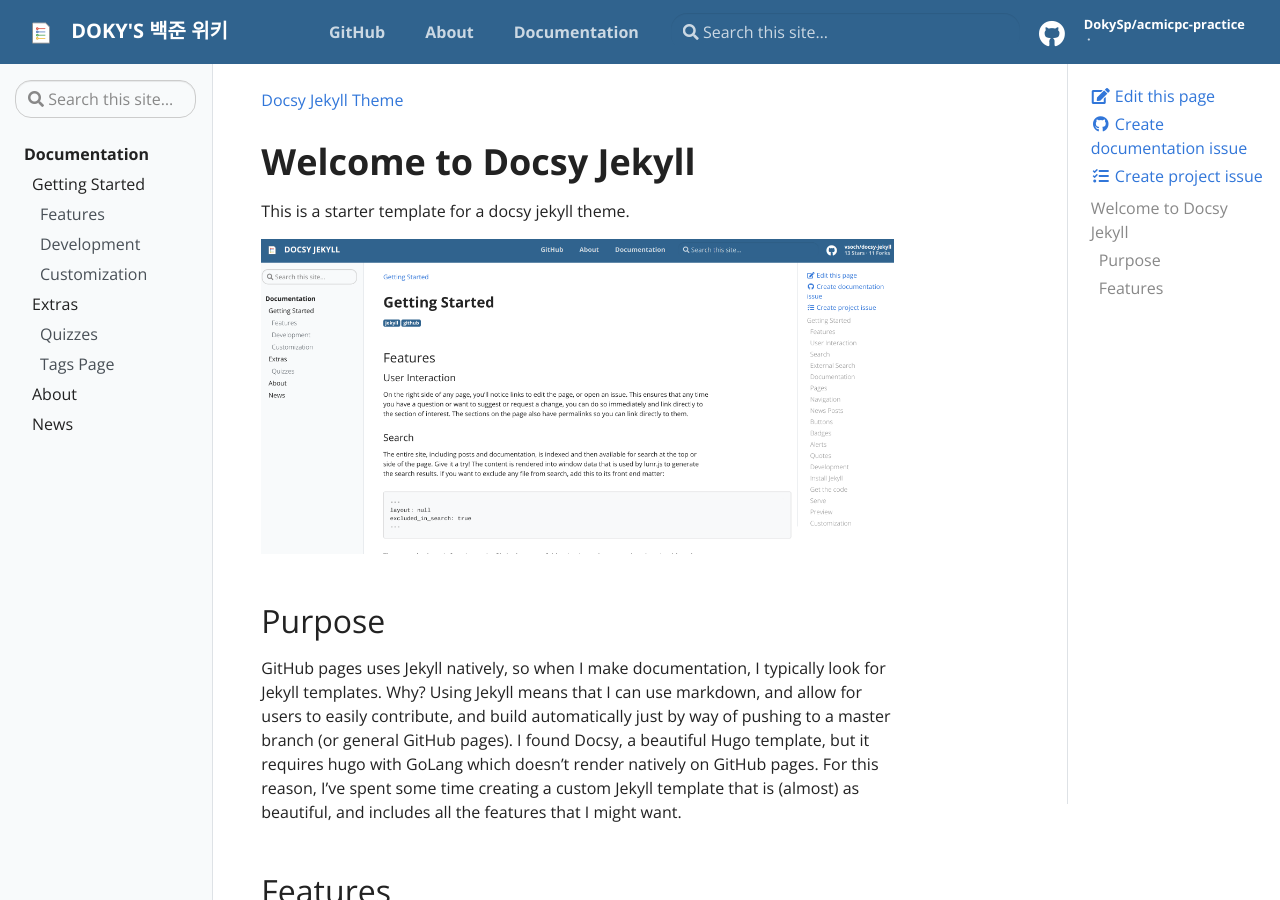
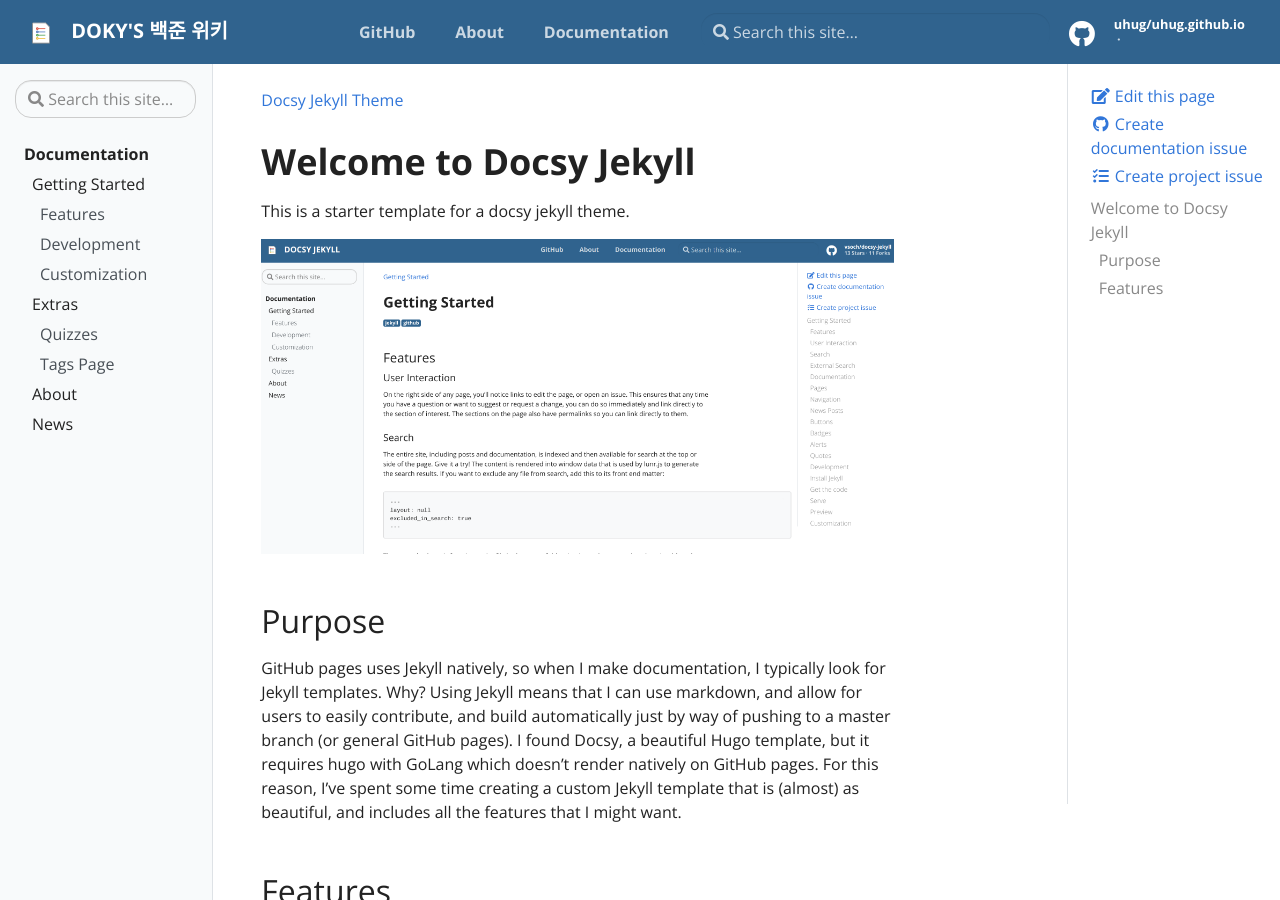
Before and after one commit to uhug/uhug.github.io, a Jekyll site: the page built from pages/index.md, in a window 1280 px wide and 900 px high. Built offline with Jekyll 4.4.1, drawn with Linux system fonts in a browser that asks for light colours.

Commit message:
블로그 정보 수정

```diff
--- a/_config.yml
+++ b/_config.yml
@@ -28,11 +28,11 @@ url: "https://uhug.github.io" # the base hostname & protocol for your site
 
 # Social (First three Required)
 repo: "https://github.com/DokySp/acmicpc-practice"
-github_user: "DokySp"
-github_repo: "acmicpc-practice"
+github_user: "uhug"
+github_repo: "uhug.github.io"
 
 # Optional
-twitter:
+twitter: uhug
 linkedin:
 dockerhub:
 
```
